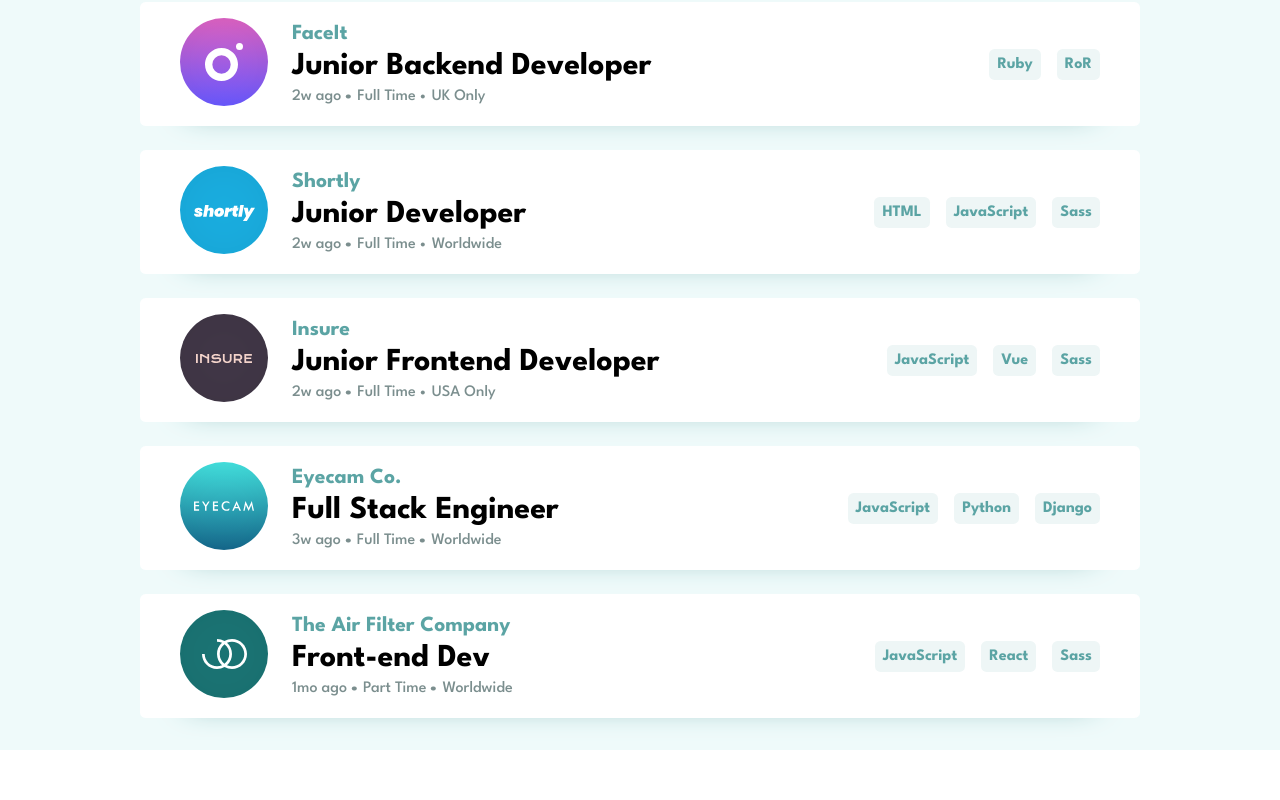
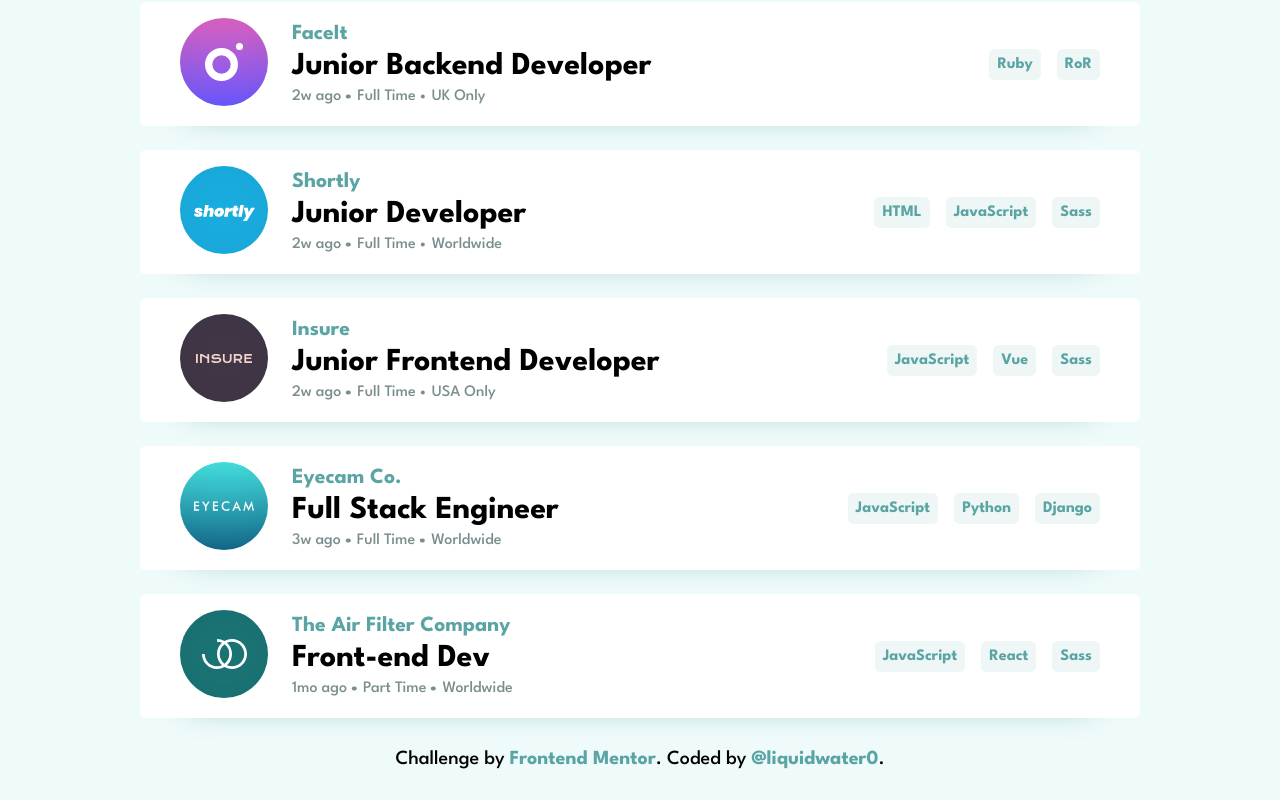
Before and after one commit to liquidwater0/job-listing-app, a React (Vite) app: page / in a window 1280 px wide. Shown: the part 965-1765 px from the top of the page. Before the commit the page ends 1715 px from the top, so only its background shows below. Built offline with nearby package versions, Linux system fonts and the light colour scheme.

Commit message:
attribution

```diff
--- a/src/App.tsx
+++ b/src/App.tsx
@@ -46,10 +46,10 @@
 					)}
 				</div>
 
-				{/* <div className="attribution">
+				<div className="attribution">
 					Challenge by <a href="https://www.frontendmentor.io?ref=challenge" target="_blank">Frontend Mentor</a>.
 					Coded by <a href="https://www.frontendmentor.io/profile/liquidwater0">@liquidwater0</a>.
-				</div> */}
+				</div>
 			</main>
 		</>
 	);
--- a/src/scss/App.scss
+++ b/src/scss/App.scss
@@ -41,7 +41,6 @@
 .main {
     background-color: var(--color-neutral-1);
     padding-inline: 2rem;
-    padding-bottom: 2rem;
 }
 
 .container {
@@ -212,14 +211,21 @@
     }
 }
 
-// .attribution {
-//     font-size: 11px;
-//     text-align: center;
+.attribution {
+    font-size: 1.25rem;
+    text-align: center;
+    padding: 2rem 0;
 
-//     a {
-//         color: hsl(228, 45%, 44%);
-//     }
-// }
+    a {
+        color: var(--color-primary-1);
+        text-decoration: none;
+        font-weight: 700;
+
+        &:hover {
+            text-decoration: underline;
+        }
+    }
+}
 
 @media (max-width: 900px) {
     .listings-container {
```
